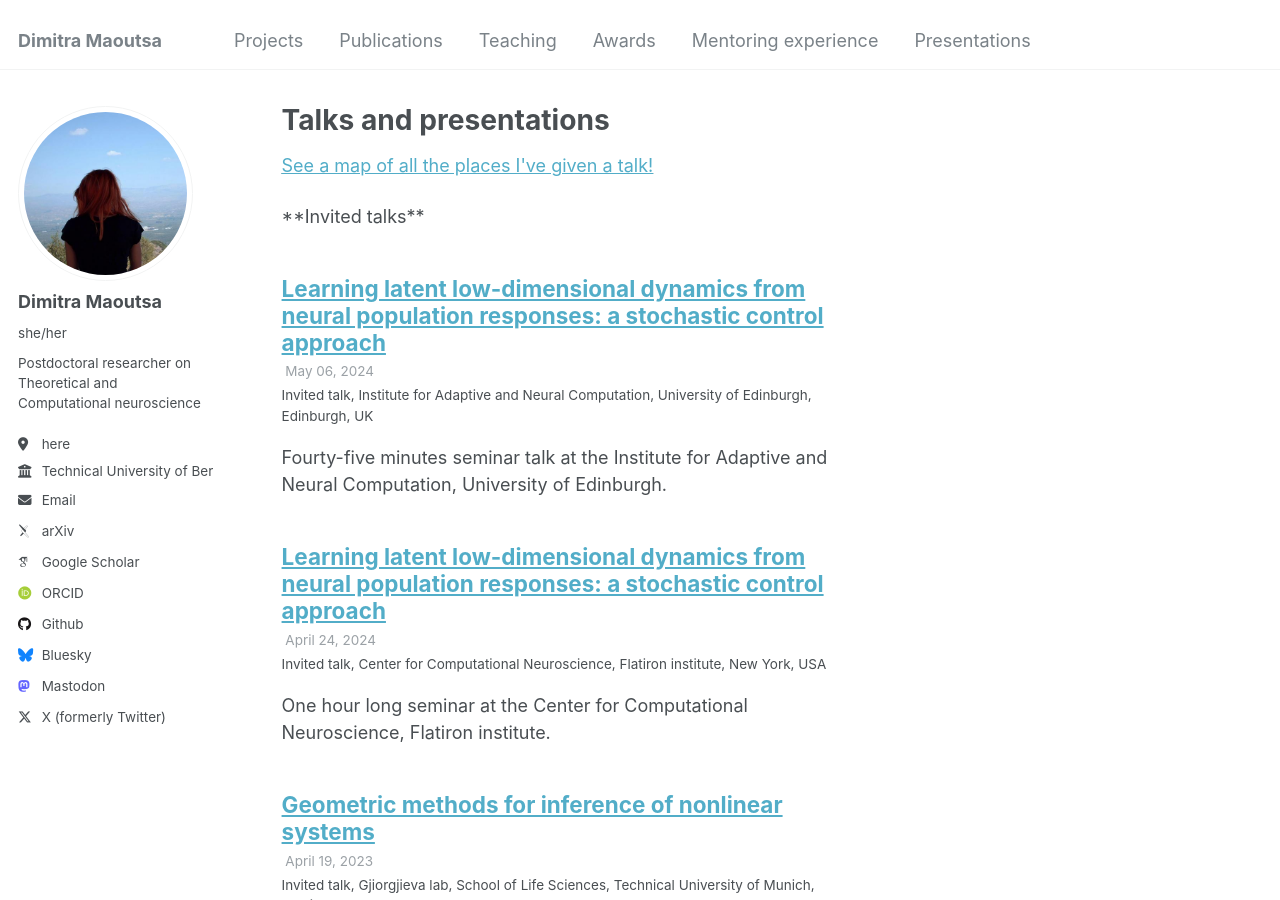
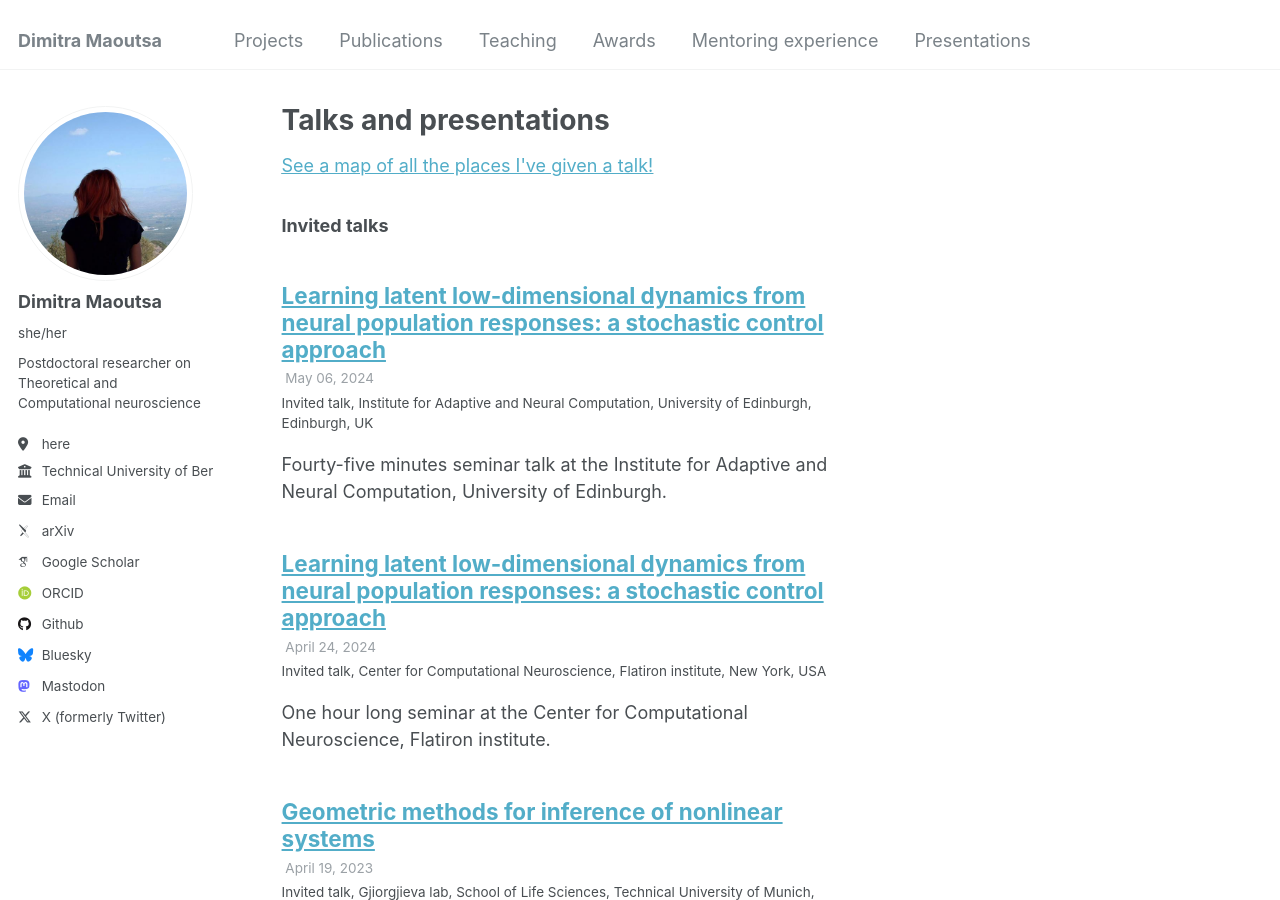
Before and after one commit to dimitra-maoutsa/dimitra-maoutsa.github.io, a Jekyll site: the page built from _pages/talks.html, in a window 1280 px wide and 900 px high. Built offline with Jekyll 4.4.1, drawn with Linux system fonts in a browser that asks for light colours; some web fonts are replaced.

```diff
--- a/_pages/talks.html
+++ b/_pages/talks.html
@@ -11,7 +11,7 @@ author_profile: true
 
 {% endif %}
 
-**Invited talks**
+<h3>Invited talks</h3>
 
 {% for post in site.talks reversed %}
   {% include archive-single-talk.html %}
```
